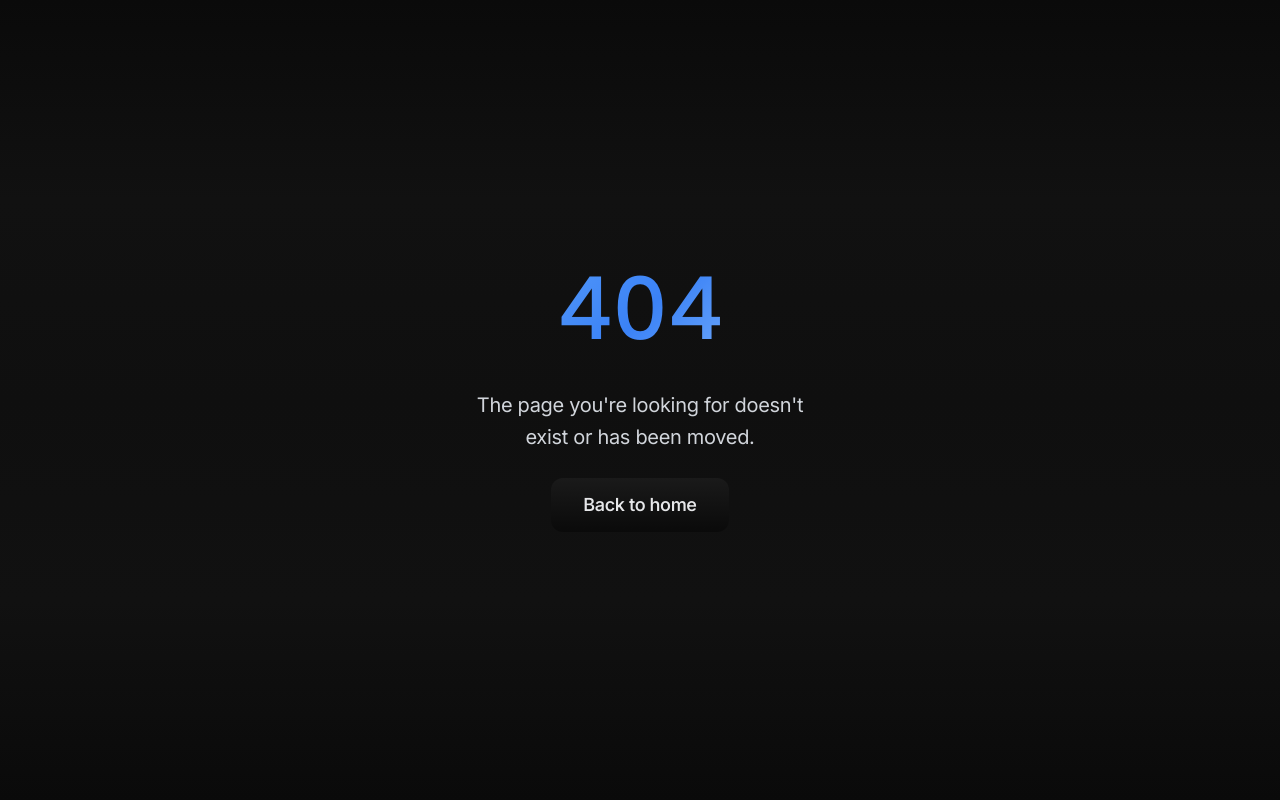
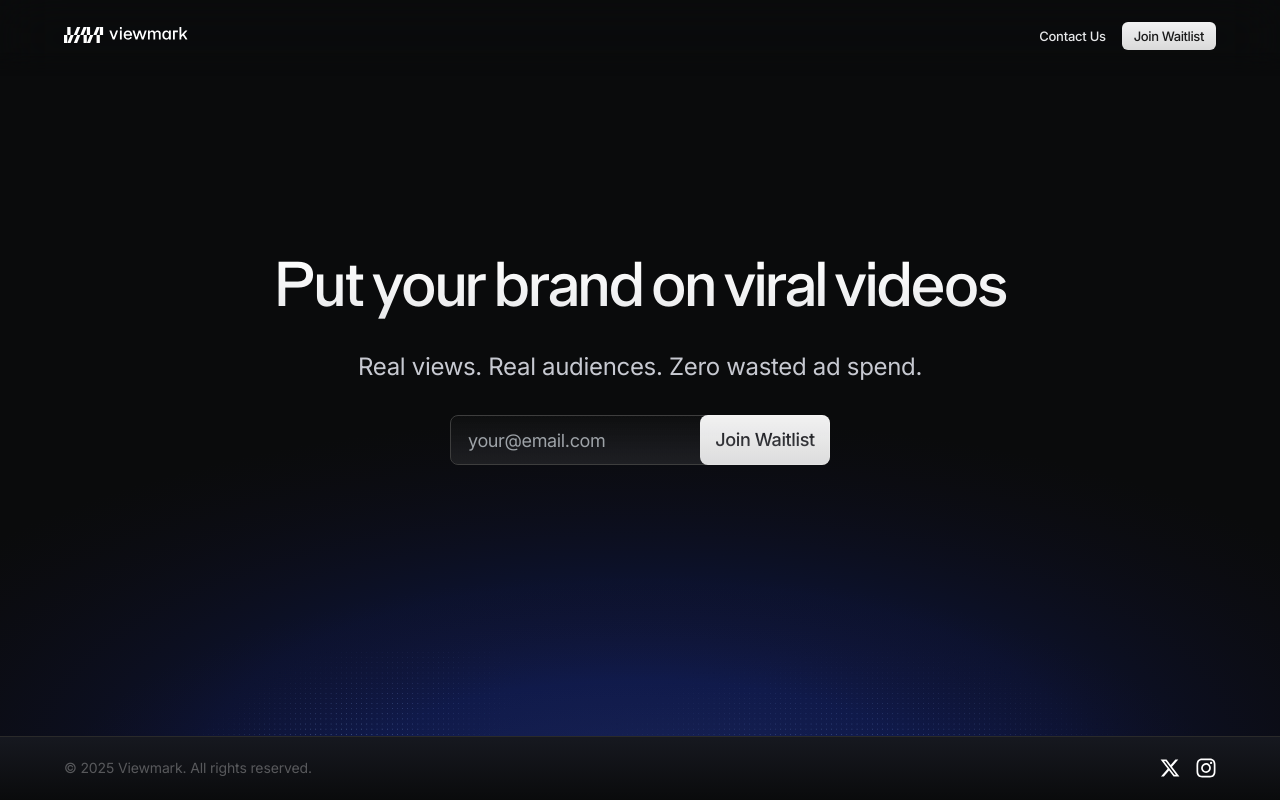
Before and after one commit to joe-whitehouse/viewmark-waitlist, a Next.js app: page /waitlist in a window 1280 px wide. Before the commit this address had no page. Built offline with nearby package versions, Linux system fonts and the light colour scheme; no server answers.

Commit message:
Add waitlist route, page load animations, and smooth button hover transitions

```diff
--- a/app/globals.css
+++ b/app/globals.css
@@ -1075,6 +1075,7 @@ a.contact-text:focus,
   -webkit-font-smoothing: antialiased;
   user-select: none;
   cursor: pointer;
+  transition: opacity 0.2s ease, box-shadow 0.3s ease;
 }
 
 .submit-button span {
@@ -2187,6 +2188,59 @@ a.contact-text:focus,
   }
 }
 
+/* Page Load Animations */
+@keyframes fadeInUp {
+  from {
+    opacity: 0;
+    transform: translateY(20px);
+  }
+  to {
+    opacity: 1;
+    transform: translateY(0);
+  }
+}
+
+@keyframes fadeInDown {
+  from {
+    opacity: 0;
+    transform: translateY(-10px);
+  }
+  to {
+    opacity: 1;
+    transform: translateY(0);
+  }
+}
+
+@keyframes scaleIn {
+  from {
+    opacity: 0;
+    transform: scale(0.95);
+  }
+  to {
+    opacity: 1;
+    transform: scale(1);
+  }
+}
+
+/* Apply animations on page load - only hero content */
+.headline {
+  animation: fadeInUp 0.7s ease-out forwards;
+  animation-delay: 0.1s;
+  opacity: 0;
+}
+
+.subheader {
+  animation: fadeInUp 0.7s ease-out forwards;
+  animation-delay: 0.25s;
+  opacity: 0;
+}
+
+.form-container {
+  animation: fadeInUp 0.7s ease-out forwards;
+  animation-delay: 0.4s;
+  opacity: 0;
+}
+
 /* 404 Page Button */
 .not-found-button {
   display: inline-flex;
--- a/app/layout.tsx
+++ b/app/layout.tsx
@@ -76,23 +76,6 @@ export default function RootLayout({
           rel="stylesheet"
           href="https://fonts.googleapis.com/css2?family=Inter:wght@400;500;550;600;700&display=swap"
         />
-        <script dangerouslySetInnerHTML={{
-          __html: `
-            // Font loading detection and fallback
-            if ('fonts' in document) {
-              document.fonts.ready.then(function() {
-                document.documentElement.classList.add('fonts-loaded');
-              });
-
-              // Timeout fallback
-              setTimeout(function() {
-                if (!document.documentElement.classList.contains('fonts-loaded')) {
-                  document.documentElement.classList.add('fonts-fallback');
-                }
-              }, 3000);
-            }
-          `
-        }} />
 
         {/* Preload critical fonts to prevent FOUT */}
         <link
--- /dev/null
+++ b/app/waitlist/page.tsx
@@ -0,0 +1,3 @@
+import HomePage from "../page";
+
+export default HomePage;
```
